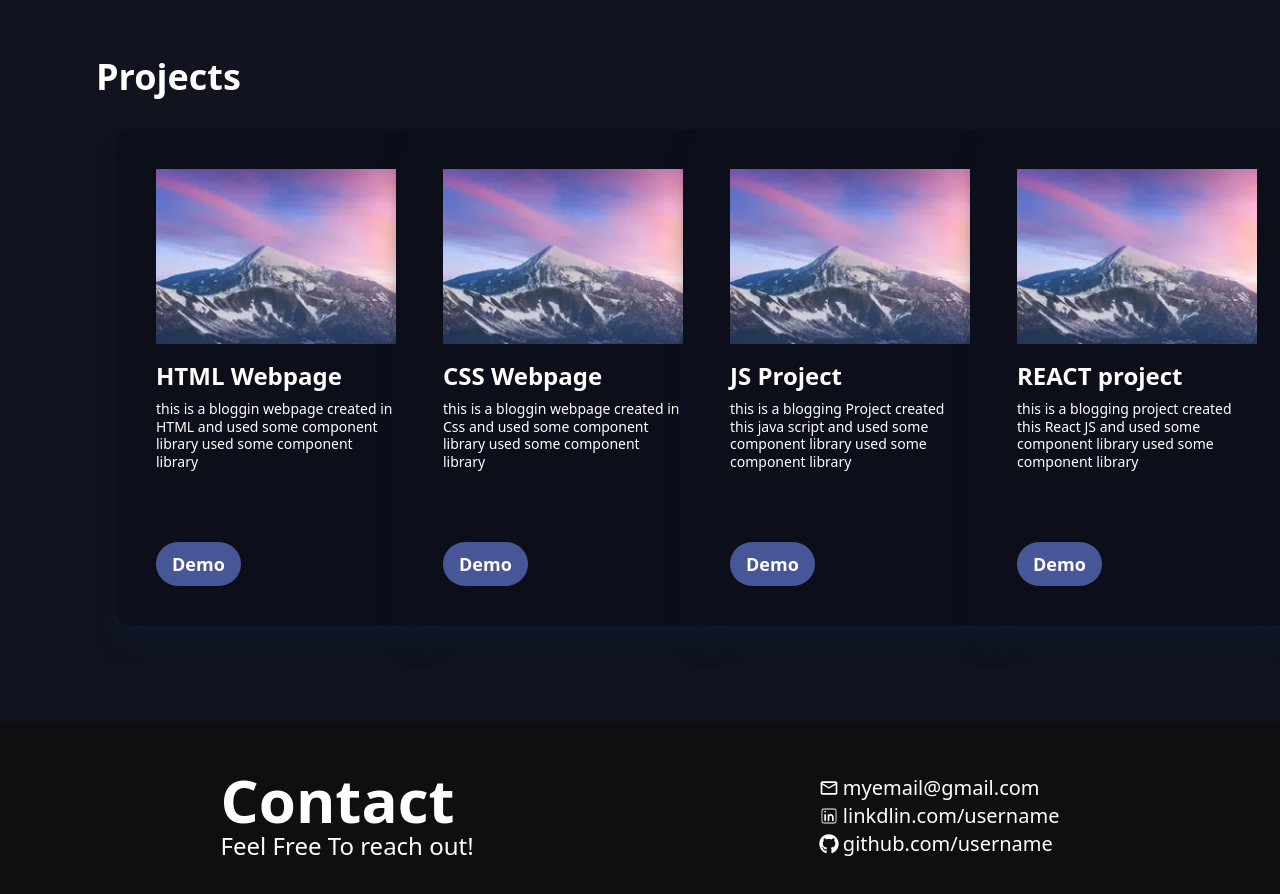
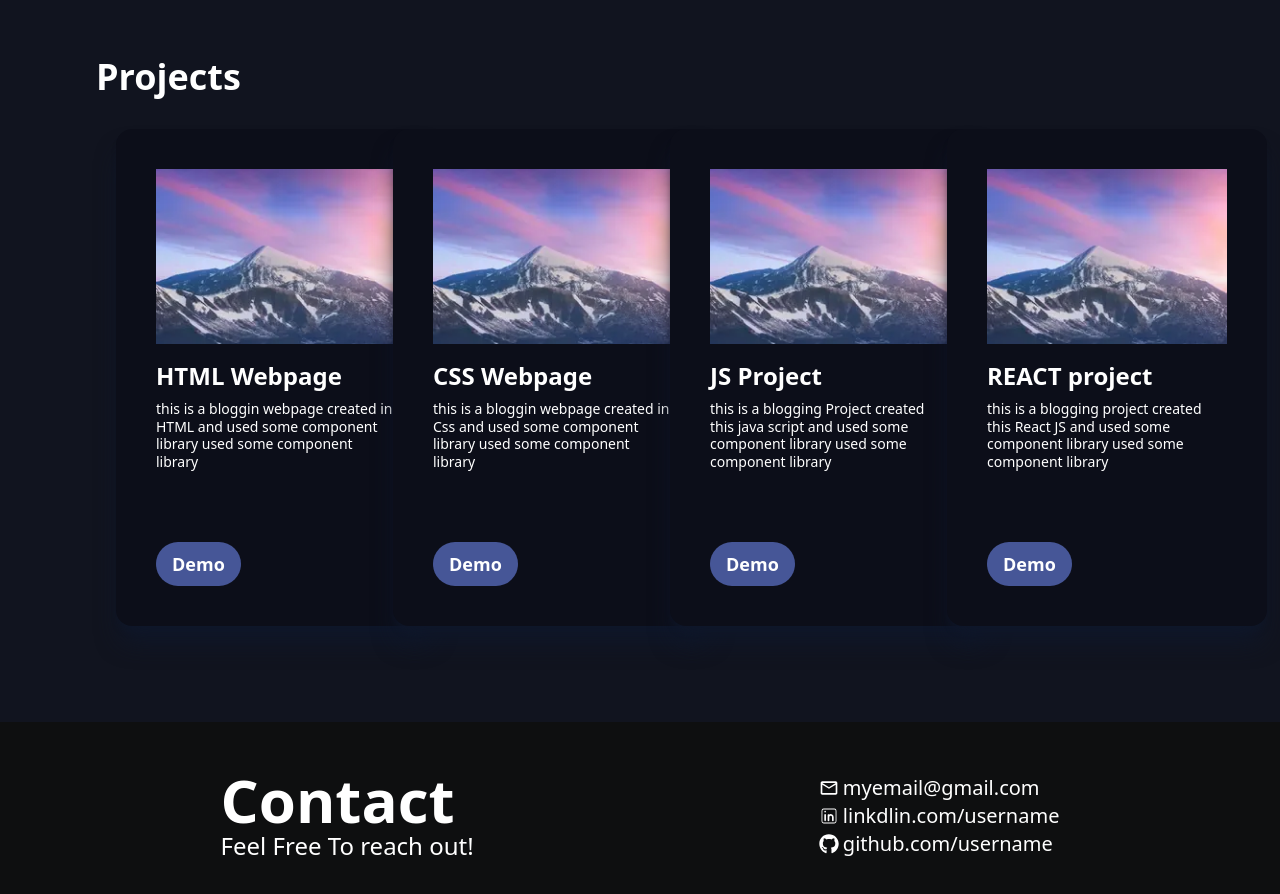
Before and after one commit to Vishal0504-tech/Portfolio, a React (Vite) app: page / in a window 1280 px wide. Shown: the part 1720-2614 px from the top of the page. Built offline with nearby package versions, Linux system fonts and the light colour scheme.

Commit message:
Update Projects.jsx

```diff
--- a/src/Components/Projects/Projects.jsx
+++ b/src/Components/Projects/Projects.jsx
@@ -5,7 +5,7 @@ const Projects = () => {
   return (
     <div id="Projects" className="p-10 md:p-24 text-white ">
       <h1 className="text-2xl md:text-4xl text-white font-bold">Projects</h1>
-      <div className="grid grid-cols-1 pl-10 sm:grid-cols-2 lg:grid-cols-4 gap-20 mt-8 pl-5">
+      <div className="grid grid-cols-1 pr-10 sm:grid-cols-2 lg:grid-cols-4 gap-20 mt-8 pl-5">
         <ProjectCard
           title="HTML Webpage"
           main="this is a bloggin webpage created in  HTML and used some component library used some component library"
```
